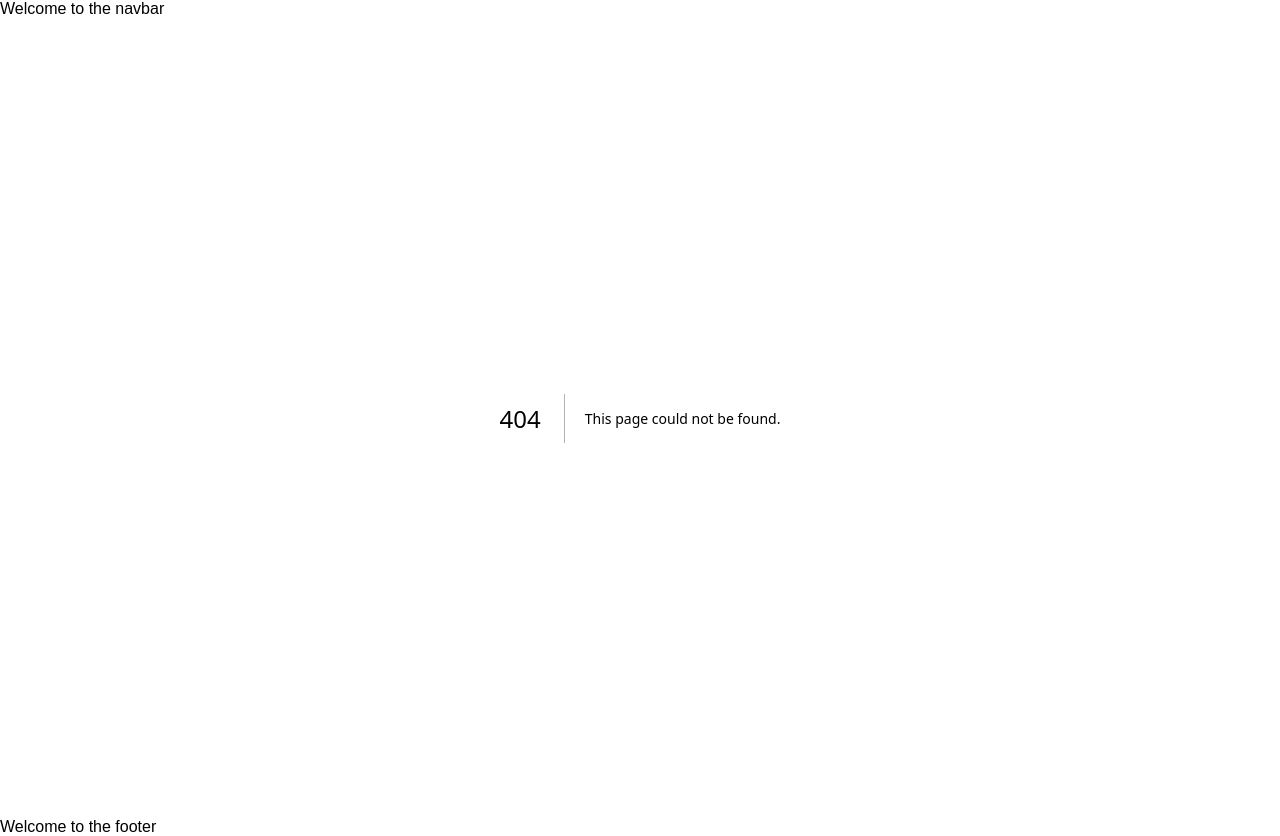
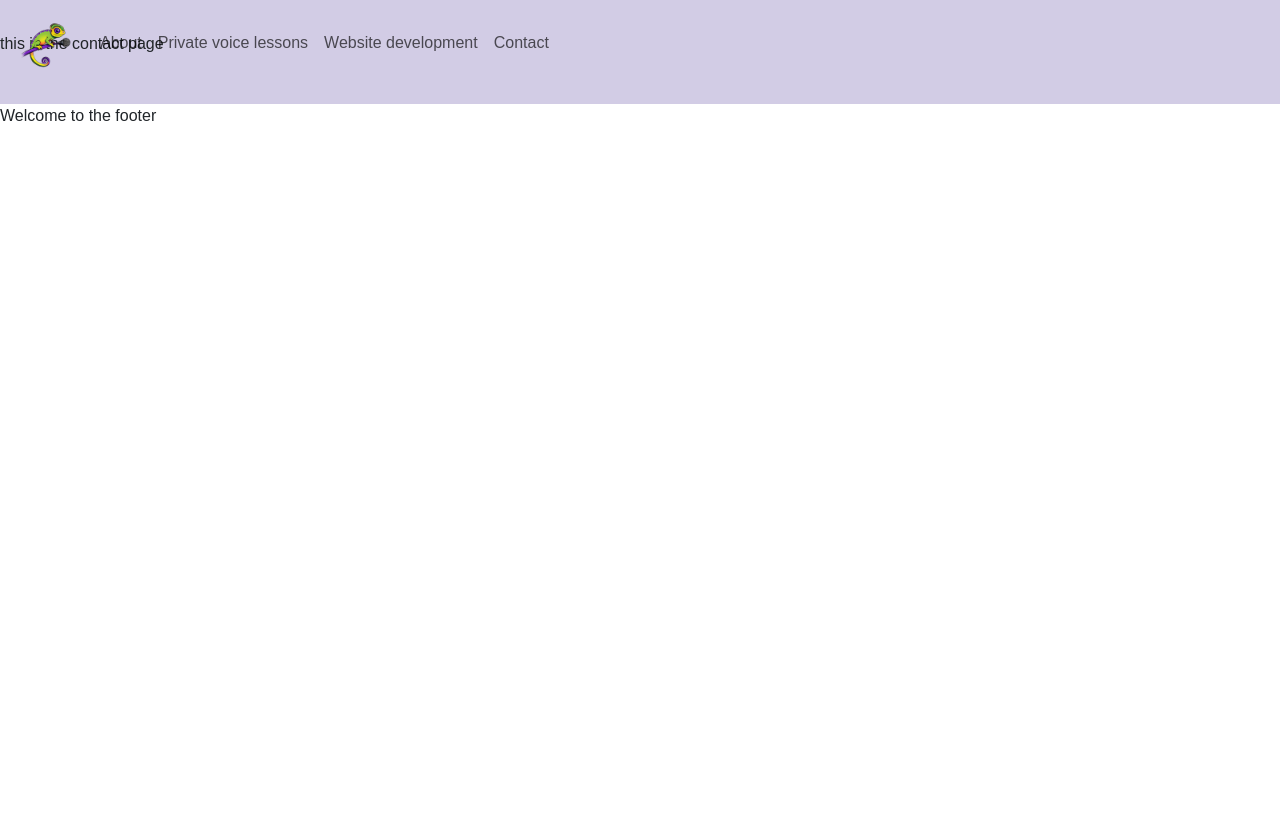
Before and after one commit to remiyamazaki03/chameleon-studios-website, a Next.js app: page /contact in a window 1280 px wide. Before the commit this address had no page. After the commit the page ends 800 px from the top, so only its background shows below. Built offline with nearby package versions, Linux system fonts and the light colour scheme.

Commit message:
migrate navbar from react vite project

```diff
--- a/package.json
+++ b/package.json
@@ -9,6 +9,7 @@
     "lint": "next lint"
   },
   "dependencies": {
+    "bootstrap": "^5.3.3",
     "next": "^15.2.2",
     "react": "^19.0.0",
     "react-dom": "^19.0.0"
--- /dev/null
+++ b/src/app/contact/page.tsx
@@ -0,0 +1,12 @@
+import "../../globals.css";
+import styles from "./page.module.css";
+
+export default function Contact() {
+  return (
+    <div className="container2">
+      <main className={styles.main}>
+        <p>this is the contact page</p>
+      </main>
+    </div>
+  );
+}
--- a/src/components/Navbar.tsx
+++ b/src/components/Navbar.tsx
@@ -1,7 +1,54 @@
+import Link from "next/link";
+
 export default function Navbar() {
+  const closeMenu = () => {
+    const navbar = document.getElementById("navbarNav");
+    if (navbar?.classList.contains("show")) {
+      navbar.classList.remove("show");
+    }
+  };
+
   return (
-    <div>
-      <p>Welcome to the navbar</p>
-    </div>
+    <nav className="navbar navbar-expand-md navbar-light fixed-top navbar-css">
+      <Link className="navbar-brand ms-3" href="/">
+        <img src="/logo-small.png" alt="Chameleon Studios logo" width={60} />
+      </Link>
+      <button
+        className="navbar-toggler"
+        type="button"
+        data-bs-toggle="collapse"
+        data-bs-target="#navbarNav"
+        aria-controls="navbarNav"
+        aria-expanded="false"
+        aria-label="Toggle navigation"
+      >
+        <span className="navbar-toggler-icon"></span>
+      </button>
+      <div className="collapse navbar-collapse" id="navbarNav">
+        <ul className="navbar-nav me-auto navul">
+          <li className="nav-item mx-0">
+            <Link className="nav-link" href="/about">
+              About
+            </Link>
+          </li>
+
+          <li className="nav-item">
+            <Link className="nav-link" href="/voicecoach">
+              Private voice lessons
+            </Link>
+          </li>
+          <li className="nav-item">
+            <Link className="nav-link" href="/webdeveloper">
+              Website development
+            </Link>
+          </li>
+          <li className="nav-item">
+            <Link className="nav-link" href="/contact">
+              Contact
+            </Link>
+          </li>
+        </ul>
+      </div>
+    </nav>
   );
 }
--- a/src/globals.css
+++ b/src/globals.css
@@ -1,3 +1,5 @@
+@import "bootstrap/dist/css/bootstrap.min.css";
+
 :root {
   --brand-color: #6347ff;
   --secondary-color: #e0e0e0;
```
Also changed, not shown: src/app/contact/page.module.css (added), 1 other file (tests, documents, lock files or other folders).
